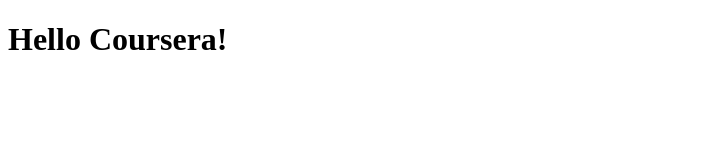
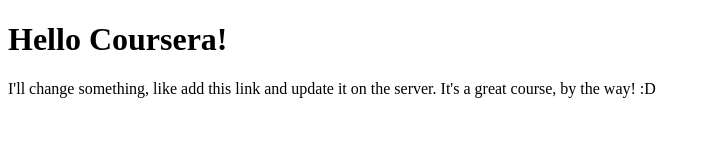
Before and after one commit to rombernardino/coursera-test, a plain HTML site: page site/index.html in a window 1280 px wide. Shown: the whole page, without its empty margins (0-711 px from the left). Drawn offline with Linux system fonts and the light colour scheme.

Commit message:
Some modifications were made

```diff
--- a/site/index.html
+++ b/site/index.html
@@ -5,5 +5,6 @@
 </head>
 <body>
 <h1>Hello Coursera!</h1>
+<a>I'll change something, like add this link and update it on the server. It's a great course, by the way! :D</a>
 </body>
 </html>
```
